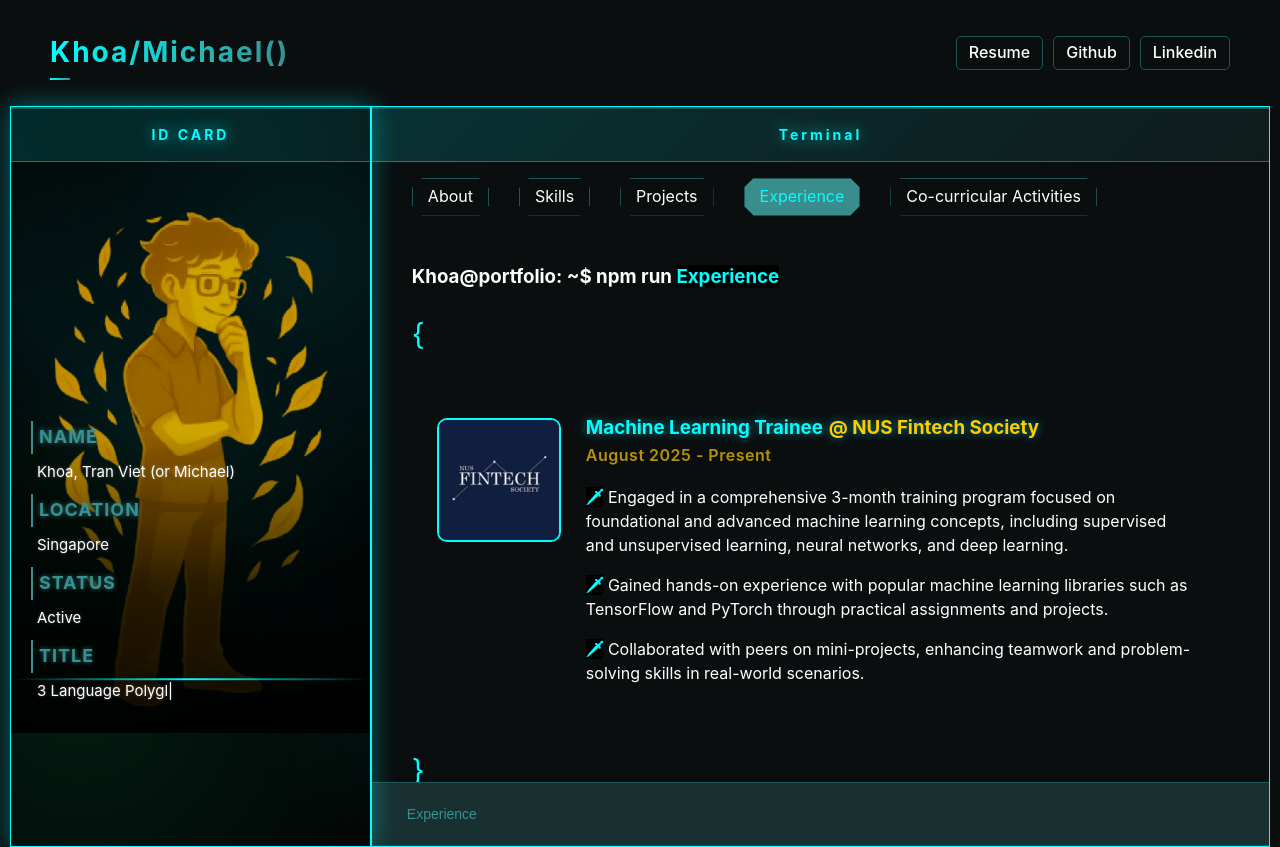
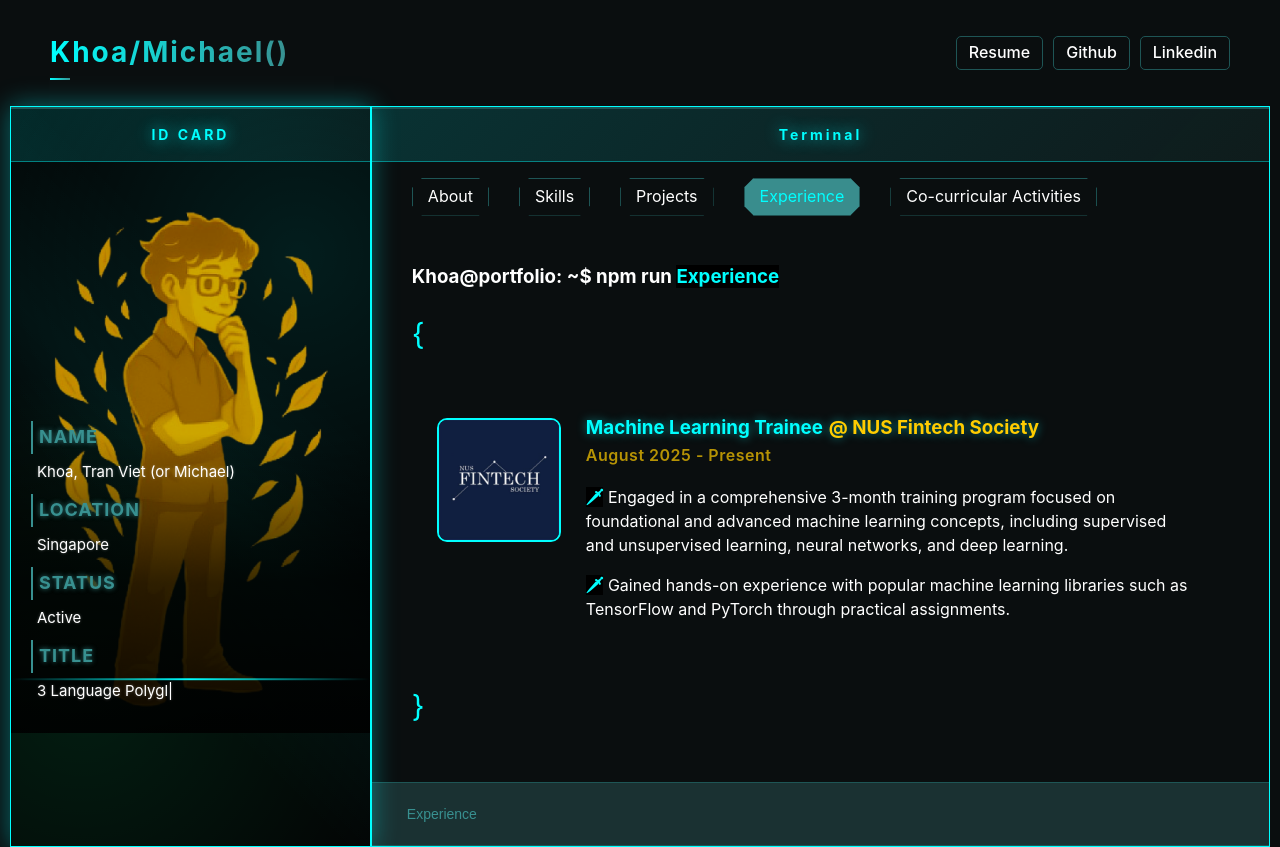
Before and after one commit to Michael-coding06/portfolio, a React (Create React App) app: page / in a window 1280 px wide. Both pictures are taken after a click on the item "Experience". Built offline with nearby package versions, Linux system fonts and the light colour scheme.

Commit message:
update CV

```diff
--- a/src/data.js
+++ b/src/data.js
@@ -141,8 +141,7 @@ export const data = {
                     <div className='duration'>August 2025 - Present</div>
                     <div className='experience-detail'>
                         <p className='detail-item'><mark>🗡</mark> Engaged in a comprehensive 3-month training program focused on foundational and advanced machine learning concepts, including supervised and unsupervised learning, neural networks, and deep learning.</p>
-                        <p className='detail-item'><mark>🗡</mark> Gained hands-on experience with popular machine learning libraries such as TensorFlow and PyTorch through practical assignments and projects.</p>
-                        <p className='detail-item'><mark>🗡</mark> Collaborated with peers on mini-projects, enhancing teamwork and problem-solving skills in real-world scenarios.</p>
+                        <p className='detail-item'><mark>🗡</mark> Gained hands-on experience with popular machine learning libraries such as TensorFlow and PyTorch through practical assignments.</p>
                     </div>
                 </div>
 
--- a/src/portfolio.jsx
+++ b/src/portfolio.jsx
@@ -1,7 +1,7 @@
 import React, { useEffect, useState } from "react";
 import './portfolio.css';
 import khoa from './img/Khoa.png'
-import resume from './img/Tran Viet Khoa Resume_final.pdf'
+import resume from './img/Tran Viet Khoa Resume.pdf'
 import { data } from "./data";
 const Portfolio = () => {
     const typeWriter = async () => {
```
Also changed, not shown: 2 other files (tests, documents, lock files or other folders).
